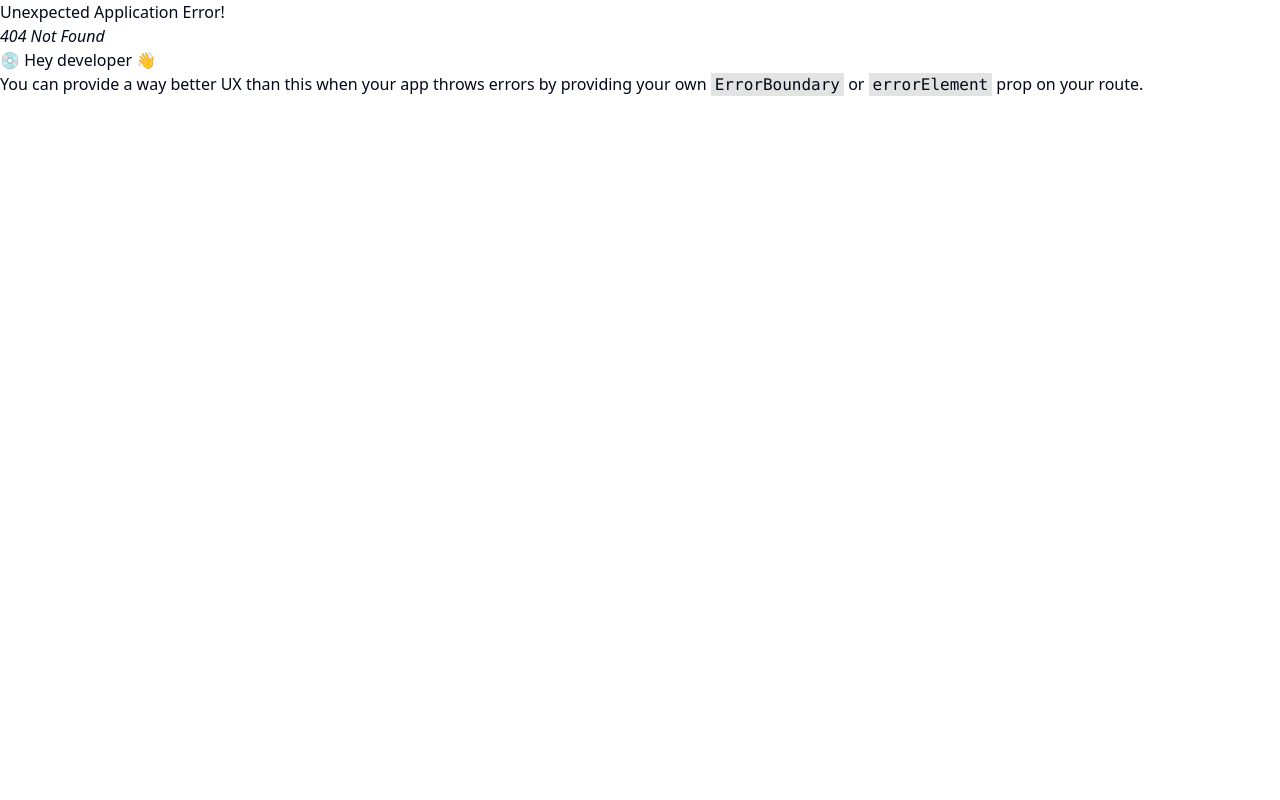
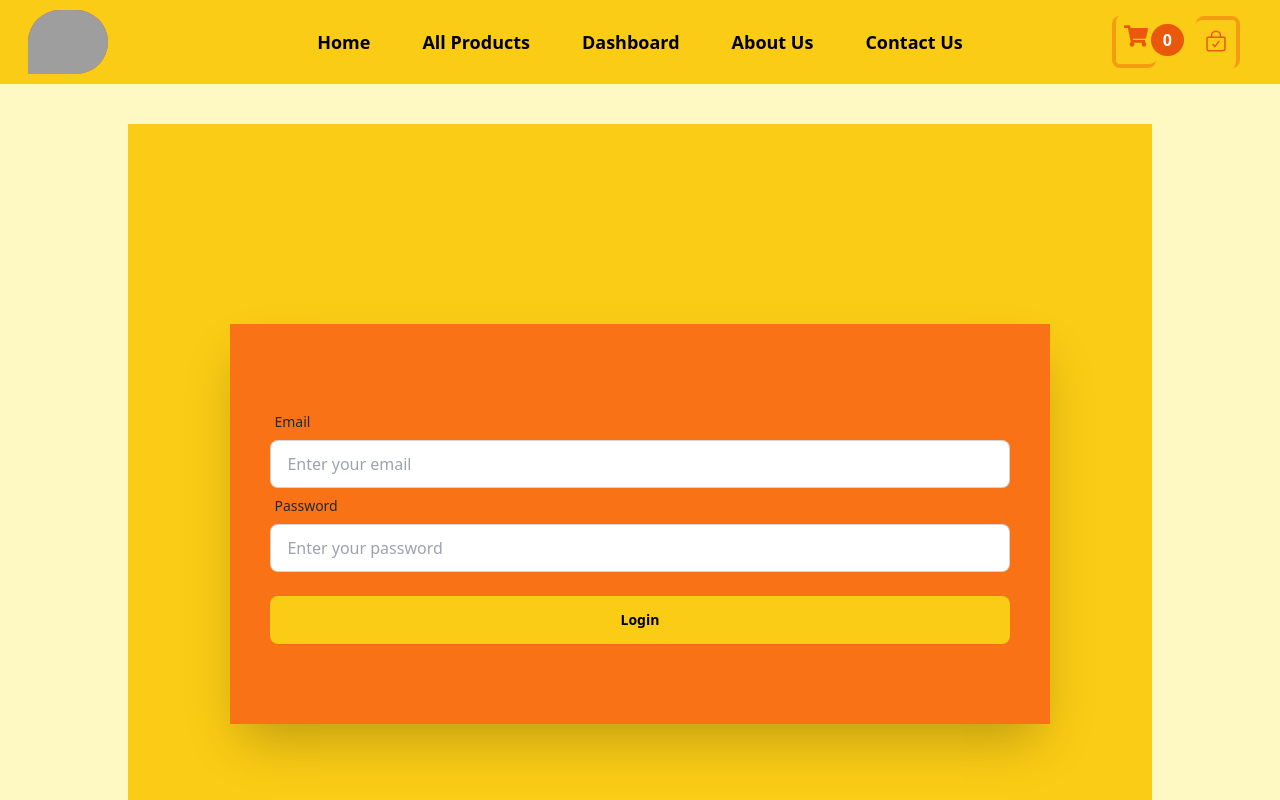
Before and after one commit to bandhandut19/bond-sports-frontend, a React (Vite) app: page /login in a window 1280 px wide. Before the commit this address had no page. Shown: the top 800 px of the page. Built offline with nearby package versions, Linux system fonts and the light colour scheme; grey boxes are pictures that could not be loaded.

Commit message:
added login feature for protection of dashboard with integrated backend

```diff
--- a/package.json
+++ b/package.json
@@ -21,6 +21,7 @@
     "@ts-morph/common": "^0.24.0",
     "@types/react-router-dom": "^5.3.3",
     "@types/react-star-ratings": "^2.3.3",
+    "axios": "^1.7.9",
     "bson": "^6.8.0",
     "class-variance-authority": "^0.7.0",
     "clsx": "^2.1.1",
@@ -36,6 +37,7 @@
     "react-redux": "^9.1.2",
     "react-router-dom": "^6.24.1",
     "react-star-ratings": "^2.3.0",
+    "react-toastify": "^10.0.6",
     "shadcn-ui": "^0.8.0",
     "sonner": "^1.5.0",
     "tailwind-merge": "^2.4.0",
--- a/src/main.tsx
+++ b/src/main.tsx
@@ -6,12 +6,14 @@ import { store } from "./redux/store.ts";
 import { RouterProvider } from "react-router-dom";
 import root from "./routes/root.tsx";
 import { Toaster } from "sonner";
-
+import { ToastContainer } from "react-toastify";
+import "react-toastify/dist/ReactToastify.css";
 ReactDOM.createRoot(document.getElementById("root")!).render(
   <React.StrictMode>
     <Provider store={store}>
       <Toaster position="top-center" theme="system" richColors></Toaster>
       <RouterProvider router={root}></RouterProvider>
+      <ToastContainer></ToastContainer>
     </Provider>
   </React.StrictMode>
 );
--- /dev/null
+++ b/src/pages/LoginPage.tsx
@@ -0,0 +1,74 @@
+/* eslint-disable @typescript-eslint/no-explicit-any */
+import axios from "axios";
+import { useForm } from "react-hook-form";
+import { useNavigate } from "react-router-dom";
+import { toast } from "react-toastify";
+
+interface FormValues {
+  email: string;
+  password: string;
+}
+const LoginPage = () => {
+  const { register, handleSubmit } = useForm<FormValues>();
+  const navigate = useNavigate();
+  const handleLogin = async (data: FormValues) => {
+    console.log(data);
+
+    try {
+      const res = await axios.post(
+        "https://bond-sports-backend.vercel.app/api/bond-sports/user/login",
+        data,
+        {
+          withCredentials: true,
+        }
+      );
+
+      if (res.data.data.userAccessToken) {
+        localStorage.setItem("userAccessToken", res.data.data.userAccessToken);
+        navigate("/adminpanel");
+        toast.success("Logged In Successfully");
+      }
+    } catch (err: any) {
+      console.log(err);
+    }
+  };
+  return (
+    <div className="hero bg-yellow-400 min-h-screen">
+      <div className=" w-4/5 bg-orange-500 shrink-0 shadow-2xl">
+        <form className=" py-20 px-10" onSubmit={handleSubmit(handleLogin)}>
+          <div className="form-control">
+            <label className="label">
+              <span className="label-text">Email</span>
+            </label>
+            <input
+              type="email"
+              placeholder="Enter your email"
+              className="input input-bordered"
+              required
+              {...register("email")}
+            />
+          </div>
+          <div className="form-control">
+            <label className="label">
+              <span className="label-text">Password</span>
+            </label>
+            <input
+              type="password"
+              placeholder="Enter your password"
+              className="input input-bordered"
+              required
+              {...register("password")}
+            />
+          </div>
+          <div className="form-control mt-6">
+            <button className="btn  bg-yellow-400 border-none outline-none ">
+              <span className="text-black">Login</span>
+            </button>
+          </div>
+        </form>
+      </div>
+    </div>
+  );
+};
+
+export default LoginPage;
--- a/src/routes/root.tsx
+++ b/src/routes/root.tsx
@@ -13,6 +13,8 @@ import UpdateProductsDisplay from "@/utils/UpdateProductsDisplay";
 import UpdateSingleProduct from "../pages/UpdateSingleProduct";
 import SuccessPageLayout from "@/components/layouts/SuccessPageLayout";
 import Contact from "../pages/Contact";
+import PrivateRoute from "@/utils/PrivateRoute";
+import LoginPage from "@/pages/LoginPage";
 
 const root = createBrowserRouter([
   {
@@ -37,11 +39,19 @@ const root = createBrowserRouter([
       },
       {
         path: "/manage-products",
-        element: <ManageProducts></ManageProducts>,
+        element: (
+          <PrivateRoute>
+            <ManageProducts></ManageProducts>
+          </PrivateRoute>
+        ),
       },
       {
         path: "/cart",
         element: <Cart></Cart>,
+      },
+      {
+        path: "/login",
+        element: <LoginPage></LoginPage>,
       },
       {
         path: "/checkout",
--- /dev/null
+++ b/src/utils/PrivateRoute.tsx
@@ -0,0 +1,16 @@
+import { Navigate } from "react-router-dom";
+import { toast } from "react-toastify";
+interface PrivateRouteProps {
+  children: React.ReactNode;
+}
+
+const PrivateRoute: React.FC<PrivateRouteProps> = ({ children }) => {
+  const userToken = localStorage.getItem("userAccessToken");
+  if (!userToken) {
+    toast.error("You need to Login first");
+    return <Navigate to={"/login"}></Navigate>;
+  }
+  return <div>{children}</div>;
+};
+
+export default PrivateRoute;
```
Also changed, not shown: 1 other file (tests, documents, lock files or other folders).
